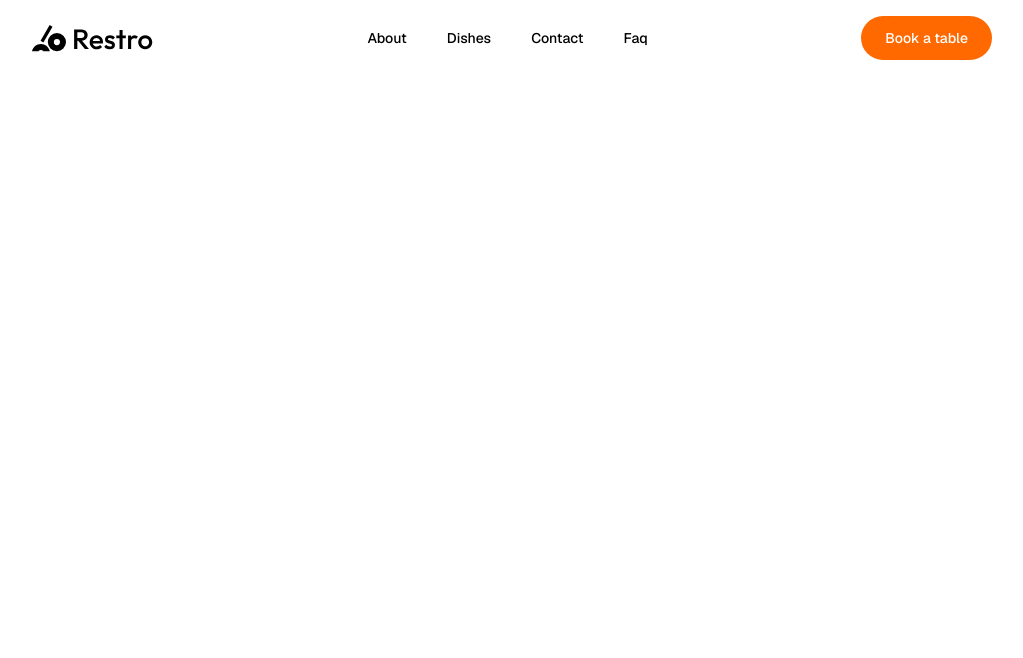
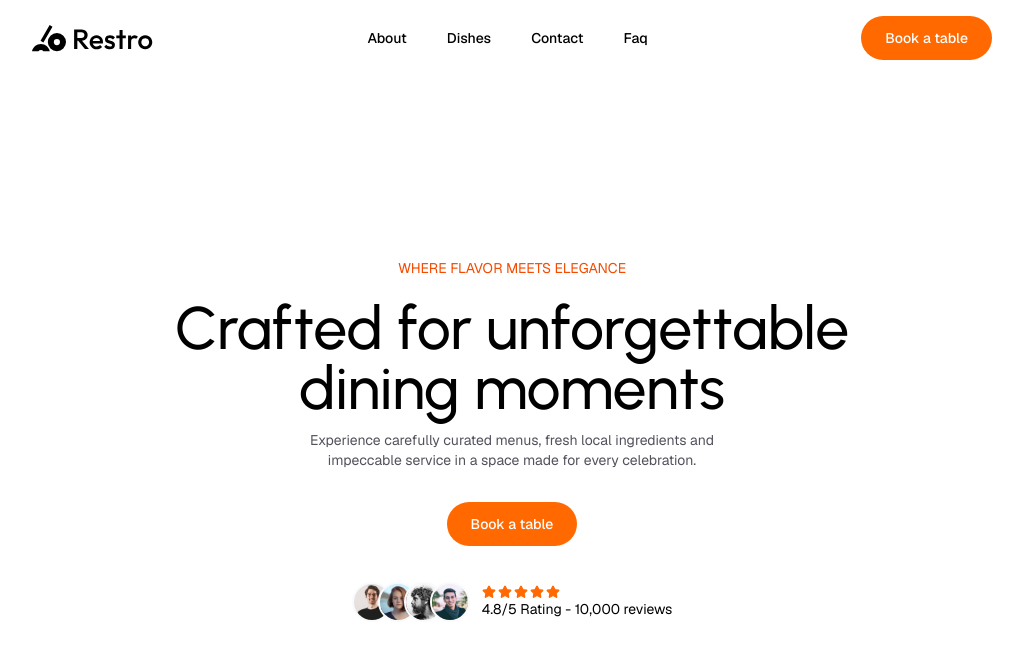
Before and after one commit to alomgir-hossain/Restro_React.js, a React (Vite) app: page / in a window 1280 px wide. Shown: the top 658 px of the page, without its empty margins (128-1151 px from the left). Built offline with nearby package versions, Linux system fonts and the light colour scheme.

Commit message:
created Animated and HeroSection component. Hero section coding done

```diff
--- a/src/App.jsx
+++ b/src/App.jsx
@@ -1,10 +1,12 @@
 import React from 'react'
 import Navbar from './components/Navbar'
+import HeroSection from './sections/HeroSection'
 
 const App = () => {
   return (
     <>
       <Navbar/>
+      <HeroSection/>
     </>
   )
 }
--- /dev/null
+++ b/src/components/Animated.jsx
@@ -0,0 +1,28 @@
+import { motion } from "motion/react"
+
+const Animated = ({
+  children,
+  delay = 0,
+  y = 50,
+  x = 0,
+  scale = 1,
+  className,
+  ...props
+}) => {
+  return (
+    <motion.div
+      initial={{ opacity: 0, y, x, scale }}
+      whileInView={{ opacity: 1, y: 0, x: 0, scale: 1 }}
+      viewport={{ once: true }}
+      transition={{
+        delay, type: "spring", stiffness: 320, damping: 70, mass: 1,
+      }}
+      className={className}
+      {...props}
+    >
+      {children}
+    </motion.div>
+  )
+}
+
+export default Animated
--- a/src/data/data.jsx
+++ b/src/data/data.jsx
@@ -1,3 +1,4 @@
+
 export const statsData = [
     {
         number: "01",
--- /dev/null
+++ b/src/sections/HeroSection.jsx
@@ -0,0 +1,52 @@
+import { Star } from "lucide-react"
+import Animated from "../components/Animated"
+
+const avatars = [
+  "/assets/user-1.jpeg",
+  "/assets/user-2.jpeg",
+  "/assets/user-3.jpeg",
+  "/assets/user-4.jpeg",
+]
+
+const HeroSection = () => {
+  return (
+    <section className='flex flex-col items-center min-h-screen justify-center bg-[url("/assets/heroBanner.png")] bg-cover bg-center bg-no-repeat px-4 pt-20'>
+      <Animated y={-20} delay={0.2}>
+        <p className='text-orange-600'>WHERE FLAVOR MEETS ELEGANCE</p>
+      </Animated>
+
+      <Animated>
+        <h1 className="text-5xl md:text-6xl font-medium max-w-3xl text-center mt-5 font-urbanist text-balance">Crafted for unforgettable dining moments</h1>
+      </Animated>
+
+      <Animated delay={0.2}>
+        <p className="text-zinc-600 max-w-md text-center mt-3">Experience carefully curated menus, fresh local ingredients and impeccable service in a space made for every celebration.</p>
+      </Animated>
+
+      <Animated>
+        <a href="#booking-process" className="bg-orange-500 hover:bg-orange-600 text-white font-medium px-6 py-3 mt-8 rounded-full block transition ">
+          Book a table
+        </a>
+      </Animated>
+
+      <Animated className="flex items-center justify-center md:justify-start mt-9 ">
+        <div className="flex -space-x-3.5 pr-3">
+          {avatars.map((src, i) => (
+            <img key={i} src={src} alt="guest" className="size-10 border-2 border-slate-50 rounded-full hover:-translate-y-px transition" />
+          ))}
+        </div>
+        <div>
+          <div className="flex items-center gap-0.5">
+            {[...Array(5)].map((_, i) => (
+              <Star key={i} className="size-3.5 fill-orange-500 text-orange-500"/>
+            ))}
+          </div>
+          <p>4.8/5 Rating - 10,000 reviews</p>
+        </div>
+      </Animated>
+
+    </section>
+  )
+}
+
+export default HeroSection
```
